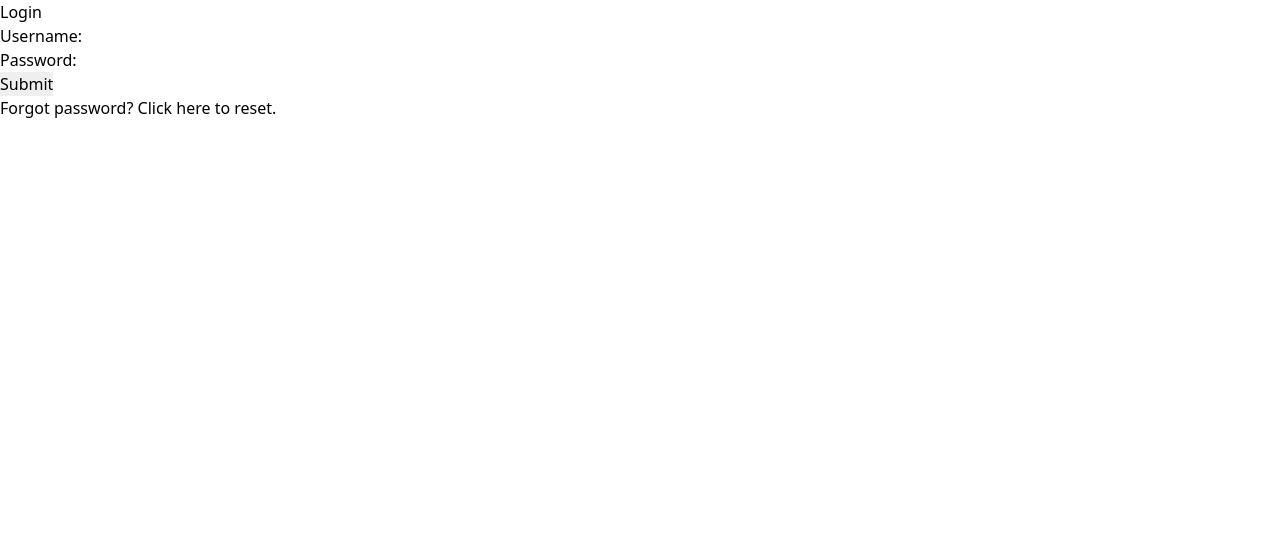
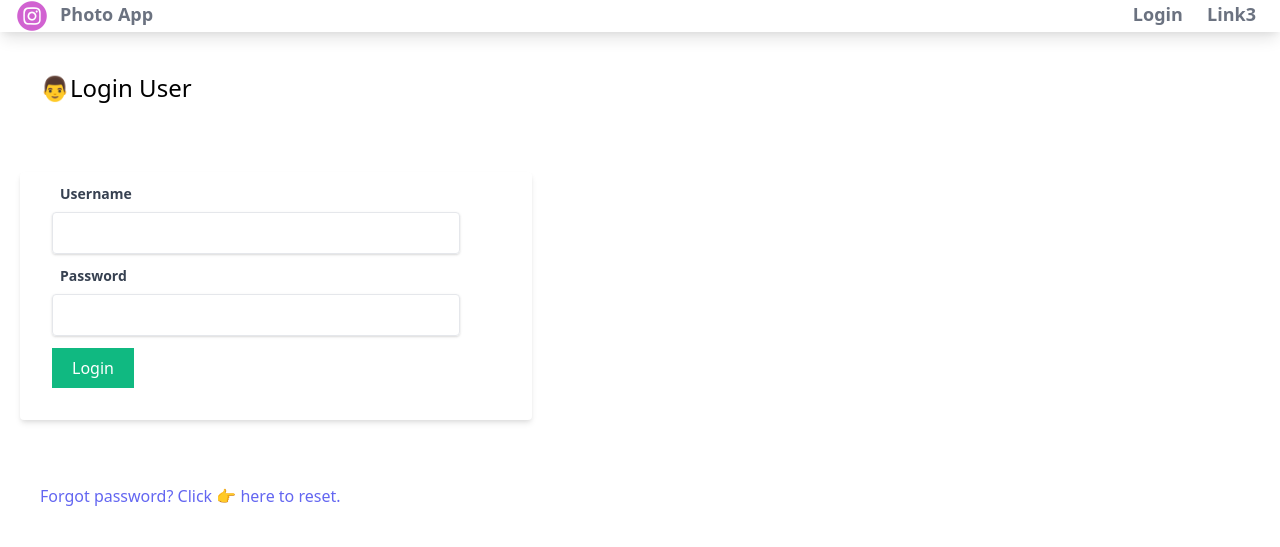
Before and after one commit to RalitsaTerzieva/social-media-app, a Django app: page /users/login/ in a window 1280 px wide. Shown: the top 547 px of the page. Run offline with Django 4.2, Linux system fonts and the light colour scheme; style sheets or scripts are compiled from the project's sources.

Commit message:
Style login and base html

```diff
--- a/social_app/social_app/settings.py
+++ b/social_app/social_app/settings.py
@@ -120,6 +120,7 @@ USE_TZ = True
 # https://docs.djangoproject.com/en/4.2/howto/static-files/
 
 STATIC_URL = "static/"
+STATIC_ROOT = os.path.join(BASE_DIR, 'static/')
 
 # Default primary key field type
 # https://docs.djangoproject.com/en/4.2/ref/settings/#default-auto-field
--- a/social_app/social_app/urls.py
+++ b/social_app/social_app/urls.py
@@ -24,3 +24,5 @@ urlpatterns = [
     path("users/",include("users.urls")),
     path("posts/",include("posts.urls")),
 ] + static(settings.MEDIA_URL, document_root=settings.MEDIA_ROOT)
+
+urlpatterns += static(settings.STATIC_URL, document_root=settings.STATIC_ROOT)
--- a/social_app/users/templates/users/base.html
+++ b/social_app/users/templates/users/base.html
@@ -10,11 +10,27 @@
         <link rel="stylesheet" href="{% static 'users/style.css' %}">
     </head>
     <body>
-       {% if request.user.is_authenticated %}
-           <a href='{% url "logout" %}'>Logout</a>
-       {% else %}
-        <a href='{% url "login" %}'>Login</a>
-       {% endif %}
+        <nav class='shadow-lg'>
+            <div class='px-4 mx-auto'>
+                <div class='flex justify-between'>
+                    <div>
+                        <a class='flex space-x-3' href=''>
+                            <img class='h-8 w-8' src='{% static "images/instagramphoto.png" %}'>
+                            <span class='font-semibold text-lg text-gray-500'>Photo App</span>
+                        </a>
+                    </div>
+                    <div class='space-x-1'>
+                        {% if request.user.is_authenticated %}
+                        <a class='py-4 px-2 text-gray-500 font-semibold text-lg' href='{% url "logout" %}'>Logout</a>
+                        {% else %}
+                        <a class='py-4 px-2 text-gray-500 font-semibold text-lg' href='{% url "login" %}'>Login</a>
+                        {% endif %}
+                        <a class='py-4 px-2 text-gray-500 font-semibold text-lg' href=''>Link3</a>
+                    </div>
+                </div>
+            </div>
+        </nav>
+
        {% block content %}
        {% endblock %}
 
--- a/social_app/users/templates/users/login.html
+++ b/social_app/users/templates/users/login.html
@@ -1,10 +1,24 @@
 {% extends 'users/base.html' %}
 
 {% block content %}
-    <form  method="POST">
-        {% csrf_token %}
-        {{ form.as_p }}
-        <input type="submit" value="Submit">
-    </form>
-    <p><a href='{% url "password_reset" %}'>Forgot password? Click here to reset.</a></p>
+    <h1 class='text-2xl m-10'>👨Login User</h1>
+    <div class='container py-2'>
+        <form  method="POST" class="bg-white shadow-md m-5 w-2/5 rounded px-8 pt-1 pb-8 mb-4">
+            {% csrf_token %}
+            <div class='mb-3'>
+                <label class='block text-gray-700 text-sm font-bold m-2'>Username</label>
+                <div class='shadow appearance-none border rounded text-gray-700 py-2 px-3 mr-10'>{{ form.username }}</div>
+            </div>
+            <div class='mb-3'>
+                <label class='block text-gray-700 text-sm font-bold m-2'>Password</label>
+                <div class='shadow appearance-none border rounded text-gray-700 py-2 px-3 mr-10'> {{ form.password }}</div>
+            </div>
+
+            <button type='submit' class='text-white bg-green-500 px-5 py-2'>Login</button>
+        </form>
+    </div>
+
+    <p class='px-10 py-10'>
+        <a class='text-indigo-500' href='{% url "password_reset" %}'>Forgot password? Click 👉 here to reset.</a>
+    </p>
 {% endblock %}
```
Also changed, not shown: social_app/users/static/images/instagramphoto.png (added).
